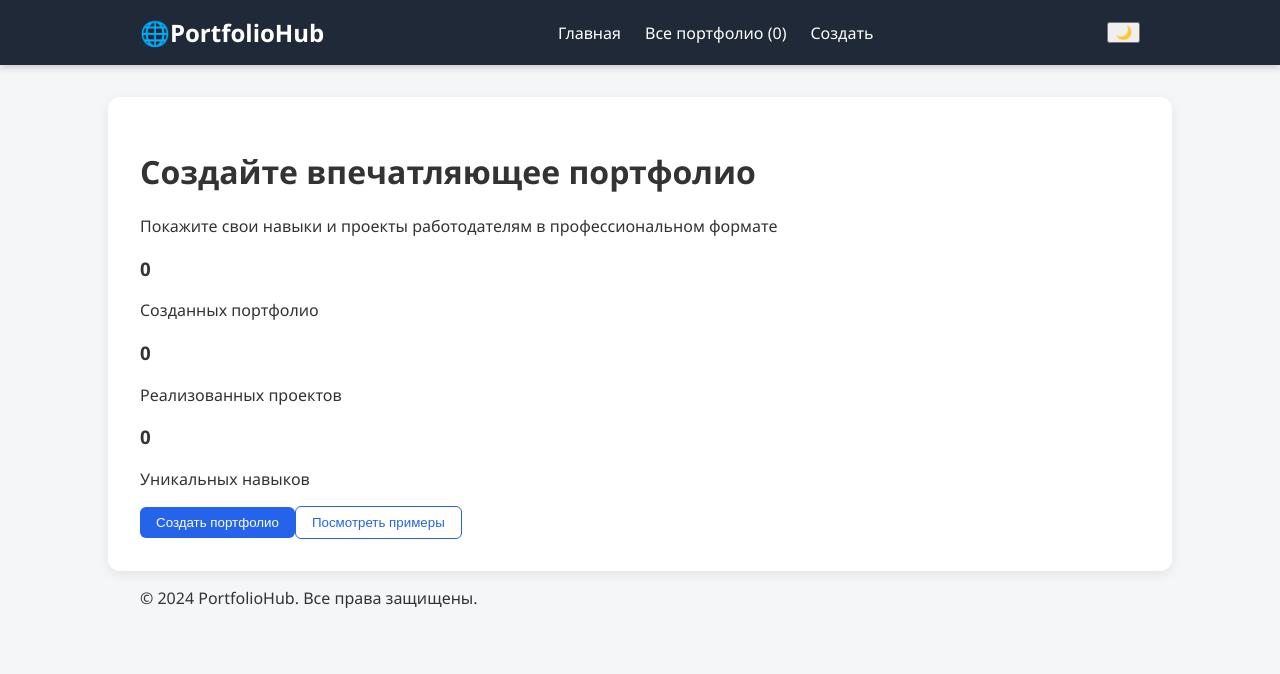
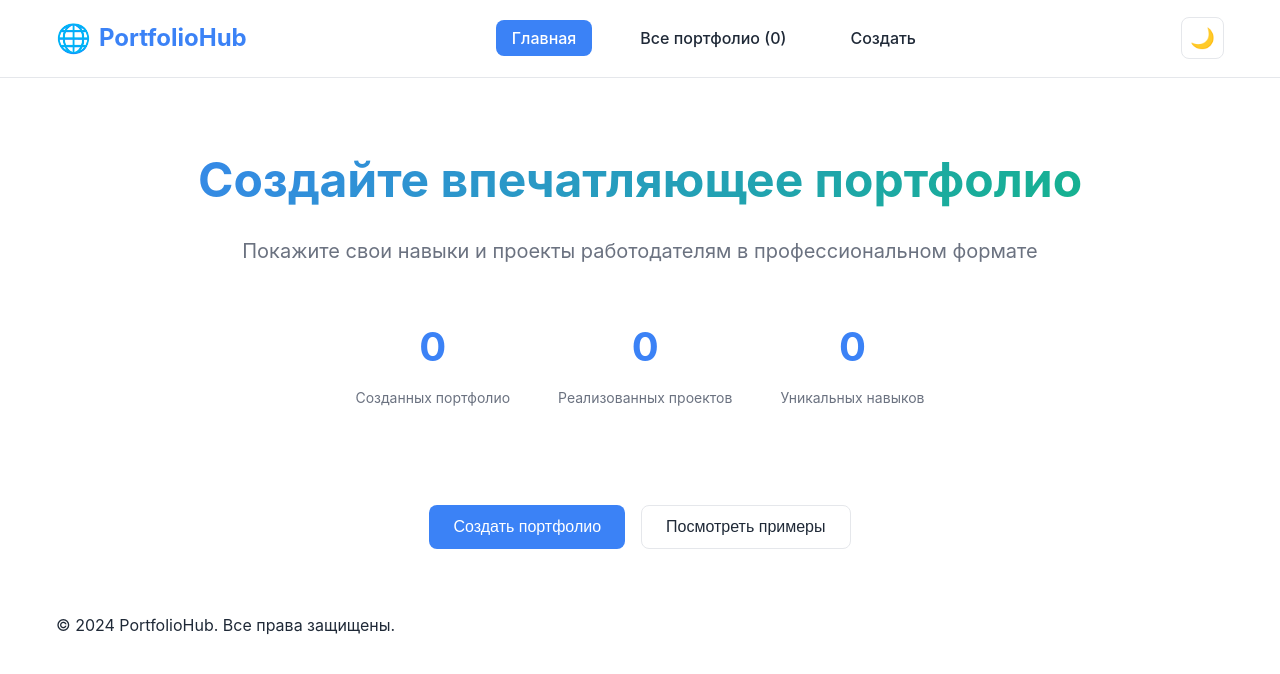
Before and after one commit to nurali0111/react-portfolio, a React (Vite) app: page / in a window 1280 px wide. Shown: the top 674 px of the page. Built offline with nearby package versions, Linux system fonts and the light colour scheme; the HTML template or start-up script is replaced by a standard one.

Commit message:
Update index.css

```diff
--- a/src/index.css
+++ b/src/index.css
@@ -1,188 +1,637 @@
-body {
-  font-family: "Segoe UI", Arial, sans-serif;
-  background: #f4f6f8;
-  color: #333;
+* {
   margin: 0;
   padding: 0;
+  box-sizing: border-box;
+}
+
+:root {
+  --primary-color: #3b82f6;
+  --primary-hover: #2563eb;
+  --secondary-color: #6b7280;
+  --success-color: #10b981;
+  --danger-color: #ef4444;
+  --warning-color: #f59e0b;
+  --bg-color: #ffffff;
+  --bg-secondary: #f8fafc;
+  --text-color: #1f2937;
+  --text-secondary: #6b7280;
+  --border-color: #e5e7eb;
+  --shadow: 0 1px 3px 0 rgba(0, 0, 0, 0.1), 0 1px 2px 0 rgba(0, 0, 0, 0.06);
+  --shadow-lg: 0 10px 15px -3px rgba(0, 0, 0, 0.1), 0 4px 6px -2px rgba(0, 0, 0, 0.05);
+}
+
+.dark-mode {
+  --primary-color: #60a5fa;
+  --primary-hover: #3b82f6;
+  --secondary-color: #9ca3af;
+  --success-color: #34d399;
+  --danger-color: #f87171;
+  --warning-color: #fbbf24;
+  --bg-color: #111827;
+  --bg-secondary: #1f2937;
+  --text-color: #f9fafb;
+  --text-secondary: #d1d5db;
+  --border-color: #374151;
+  --shadow: 0 1px 3px 0 rgba(0, 0, 0, 0.3), 0 1px 2px 0 rgba(0, 0, 0, 0.2);
+  --shadow-lg: 0 10px 15px -3px rgba(0, 0, 0, 0.3), 0 4px 6px -2px rgba(0, 0, 0, 0.2);
+}
+
+body {
+  font-family: 'Inter', -apple-system, BlinkMacSystemFont, sans-serif;
+  background-color: var(--bg-color);
+  color: var(--text-color);
+  transition: all 0.3s ease;
+  line-height: 1.6;
 }
 
 .container {
-  width: 90%;
-  max-width: 1000px;
+  max-width: 1200px;
   margin: 0 auto;
+  padding: 0 1rem;
 }
 
-header {
-  background: #1f2937;
-  color: white;
+/* Header */
+.header {
+  background: var(--bg-color);
+  border-bottom: 1px solid var(--border-color);
+  position: sticky;
+  top: 0;
+  z-index: 100;
+  backdrop-filter: blur(10px);
+}
+
+.nav {
+  display: flex;
+  justify-content: space-between;
+  align-items: center;
   padding: 1rem 0;
-  margin-bottom: 2rem;
-  box-shadow: 0 2px 8px rgba(0, 0, 0, 0.2);
 }
 
 .logo {
+  display: flex;
+  align-items: center;
+  gap: 0.5rem;
   font-size: 1.5rem;
   font-weight: bold;
+  color: var(--primary-color);
 }
 
-nav {
-  display: flex;
-  justify-content: space-between;
-  align-items: center;
+.logo-icon {
+  font-size: 1.75rem;
 }
 
 .nav-links {
+  display: flex;
   list-style: none;
-  display: flex;
-  gap: 1.5rem;
-  margin: 0;
-  padding: 0;
+  gap: 2rem;
 }
 
-.nav-links li a {
-  color: white;
+.nav-links a {
   text-decoration: none;
+  color: var(--text-color);
   font-weight: 500;
-  transition: 0.2s;
+  padding: 0.5rem 1rem;
+  border-radius: 0.5rem;
+  transition: all 0.3s ease;
 }
 
-.nav-links li a:hover {
-  color: #60a5fa;
+.nav-links a:hover {
+  background: var(--bg-secondary);
 }
 
-.main-content {
-  background: white;
-  padding: 2rem;
-  border-radius: 12px;
-  box-shadow: 0 3px 12px rgba(0, 0, 0, 0.08);
+.nav-links .active a {
+  background: var(--primary-color);
+  color: white;
 }
 
+.theme-toggle {
+  background: none;
+  border: 1px solid var(--border-color);
+  padding: 0.5rem;
+  border-radius: 0.5rem;
+  cursor: pointer;
+  font-size: 1.25rem;
+  transition: all 0.3s ease;
+}
+
+.theme-toggle:hover {
+  background: var(--bg-secondary);
+}
+
+/* Buttons */
 .btn {
+  padding: 0.5rem 1rem;
+  border: none;
+  border-radius: 0.5rem;
+  font-weight: 500;
   cursor: pointer;
-  border: none;
-  border-radius: 6px;
-  padding: 0.5rem 1rem;
-  font-weight: 500;
-  transition: 0.2s;
+  transition: all 0.3s ease;
+  text-decoration: none;
+  display: inline-flex;
+  align-items: center;
+  gap: 0.5rem;
+  font-size: 0.875rem;
 }
 
 .btn-primary {
-  background: #2563eb;
+  background: var(--primary-color);
   color: white;
 }
 
 .btn-primary:hover {
-  background: #1d4ed8;
+  background: var(--primary-hover);
+  transform: translateY(-1px);
+}
+
+.btn-secondary {
+  background: var(--secondary-color);
+  color: white;
 }
 
 .btn-outline {
-  border: 1px solid #2563eb;
-  color: #2563eb;
   background: transparent;
+  border: 1px solid var(--border-color);
+  color: var(--text-color);
 }
 
 .btn-outline:hover {
-  background: #2563eb;
+  background: var(--bg-secondary);
+}
+
+.btn-danger {
+  background: var(--danger-color);
   color: white;
 }
 
-form input,
-form textarea,
-form select {
-  width: 100%;
-  padding: 0.6rem;
-  border-radius: 6px;
-  border: 1px solid #ccc;
-  margin-bottom: 1rem;
-  font-size: 0.95rem;
+.btn-danger:hover {
+  background: #dc2626;
 }
 
-form textarea {
-  resize: vertical;
-  min-height: 80px;
+.btn-large {
+  padding: 0.75rem 1.5rem;
+  font-size: 1rem;
 }
 
+/* Hero Section */
+.hero-section {
+  padding: 4rem 0;
+  text-align: center;
+}
 
-.portfolio-list {
-  display: grid;
+.hero-content h1 {
+  font-size: 3rem;
+  font-weight: bold;
+  margin-bottom: 1rem;
+  background: linear-gradient(135deg, var(--primary-color), var(--success-color));
+  -webkit-background-clip: text;
+  -webkit-text-fill-color: transparent;
+  background-clip: text;
+}
+
+.hero-content p {
+  font-size: 1.25rem;
+  color: var(--text-secondary);
+  margin-bottom: 3rem;
+}
+
+.hero-stats {
+  display: flex;
+  justify-content: center;
+  gap: 3rem;
+  margin-bottom: 3rem;
+}
+
+.stat {
+  text-align: center;
+}
+
+.stat h3 {
+  font-size: 2.5rem;
+  font-weight: bold;
+  color: var(--primary-color);
+  margin-bottom: 0.5rem;
+}
+
+.stat p {
+  color: var(--text-secondary);
+  font-size: 0.875rem;
+}
+
+.hero-actions {
+  display: flex;
+  justify-content: center;
   gap: 1rem;
 }
 
+/* List Section */
+.list-section {
+  padding: 2rem 0;
+}
+
+.list-header {
+  display: flex;
+  justify-content: space-between;
+  align-items: center;
+  margin-bottom: 2rem;
+  flex-wrap: wrap;
+  gap: 1rem;
+}
+
+.list-controls {
+  display: flex;
+  gap: 1rem;
+  align-items: center;
+  flex-wrap: wrap;
+}
+
+.search-box input {
+  padding: 0.75rem 1rem;
+  border: 1px solid var(--border-color);
+  border-radius: 0.5rem;
+  background: var(--bg-color);
+  color: var(--text-color);
+  width: 300px;
+  font-size: 0.875rem;
+}
+
+.sort-select {
+  padding: 0.75rem;
+  border: 1px solid var(--border-color);
+  border-radius: 0.5rem;
+  background: var(--bg-color);
+  color: var(--text-color);
+}
+
+.import-section {
+  background: var(--bg-secondary);
+  padding: 1rem;
+  border-radius: 0.5rem;
+  margin-bottom: 2rem;
+  display: flex;
+  gap: 1rem;
+  align-items: flex-start;
+}
+
+.import-section textarea {
+  flex: 1;
+  padding: 0.75rem;
+  border: 1px solid var(--border-color);
+  border-radius: 0.5rem;
+  background: var(--bg-color);
+  color: var(--text-color);
+  font-family: monospace;
+  font-size: 0.875rem;
+  resize: vertical;
+}
+
+/* Portfolio Grid */
+.portfolio-grid {
+  display: grid;
+  grid-template-columns: repeat(auto-fill, minmax(350px, 1fr));
+  gap: 1.5rem;
+}
+
 .portfolio-card {
-  background: #f9fafb;
-  padding: 1rem;
-  border-radius: 10px;
-  box-shadow: 0 2px 6px rgba(0, 0, 0, 0.05);
-  transition: transform 0.2s;
+  background: var(--bg-color);
+  border: 1px solid var(--border-color);
+  border-radius: 1rem;
+  padding: 1.5rem;
+  transition: all 0.3s ease;
+  box-shadow: var(--shadow);
 }
 
 .portfolio-card:hover {
-  transform: translateY(-3px);
+  transform: translateY(-4px);
+  box-shadow: var(--shadow-lg);
 }
 
-.portfolio-card h3 {
-  margin: 0.2rem 0;
+.card-header {
+  display: flex;
+  gap: 1rem;
+  align-items: flex-start;
+  margin-bottom: 1rem;
 }
 
-.portfolio-card p {
-  font-size: 0.9rem;
-  color: #555;
+.portfolio-photo {
+  width: 60px;
+  height: 60px;
+  border-radius: 50%;
+  object-fit: cover;
+  border: 2px solid var(--primary-color);
+}
+
+.portfolio-info h3 {
+  font-size: 1.25rem;
+  font-weight: 600;
+  margin-bottom: 0.25rem;
+}
+
+.profession {
+  color: var(--primary-color);
+  font-weight: 500;
+  margin-bottom: 0.25rem;
+}
+
+.date {
+  font-size: 0.75rem;
+  color: var(--text-secondary);
+}
+
+.portfolio-about {
+  color: var(--text-secondary);
+  margin-bottom: 1rem;
+  font-size: 0.875rem;
+}
+
+.skills-preview {
+  display: flex;
+  flex-wrap: wrap;
+  gap: 0.5rem;
+  margin-bottom: 1.5rem;
 }
 
 .portfolio-actions {
   display: flex;
   gap: 0.5rem;
-  margin-top: 0.8rem;
+  flex-wrap: wrap;
 }
 
-/* === Навыки и проекты === */
+.portfolio-actions .btn {
+  flex: 1;
+  min-width: 80px;
+  justify-content: center;
+}
+
+/* Skill Tags */
 .skill-tag {
-  display: inline-block;
-  background: #2563eb;
+  display: inline-flex;
+  align-items: center;
+  gap: 0.25rem;
+  background: var(--primary-color);
   color: white;
-  padding: 0.3rem 0.6rem;
-  border-radius: 20px;
-  margin: 0.2rem;
-  font-size: 0.8rem;
+  padding: 0.25rem 0.75rem;
+  border-radius: 1rem;
+  font-size: 0.75rem;
+  font-weight: 500;
+}
+
+.skill-tag.mini {
+  padding: 0.125rem 0.5rem;
+  font-size: 0.625rem;
+}
+
+.skill-tag.large {
+  padding: 0.5rem 1rem;
+  font-size: 0.875rem;
+}
+
+.skill-tag.more {
+  background: var(--secondary-color);
+}
+
+.remove-skill {
+  background: none;
+  border: none;
+  color: white;
+  cursor: pointer;
+  padding: 0;
+  margin-left: 0.25rem;
+  font-size: 1rem;
+  line-height: 1;
+}
+
+/* View Section */
+.view-section {
+  padding: 2rem 0;
+}
+
+.view-header {
+  display: flex;
+  justify-content: space-between;
+  align-items: center;
+  margin-bottom: 2rem;
+}
+
+.back-btn {
+  display: flex;
+  align-items: center;
+  gap: 0.5rem;
+}
+
+.header-actions {
+  display: flex;
+  gap: 1rem;
+}
+
+.portfolio-hero {
+  display: flex;
+  gap: 2rem;
+  align-items: center;
+  margin-bottom: 3rem;
+  padding: 2rem;
+  background: var(--bg-secondary);
+  border-radius: 1rem;
+}
+
+.hero-photo {
+  width: 120px;
+  height: 120px;
+  border-radius: 50%;
+  object-fit: cover;
+  border: 4px solid var(--primary-color);
+}
+
+.hero-info h1 {
+  font-size: 2.5rem;
+  font-weight: bold;
+  margin-bottom: 0.5rem;
+}
+
+.hero-profession {
+  font-size: 1.5rem;
+  color: var(--primary-color);
+  font-weight: 500;
+  margin-bottom: 1rem;
+}
+
+.contact-info {
+  display: flex;
+  gap: 1rem;
+  flex-wrap: wrap;
+}
+
+.contact-info span {
+  display: flex;
+  align-items: center;
+  gap: 0.5rem;
+  color: var(--text-secondary);
+}
+
+.section {
+  margin-bottom: 2rem;
+}
+
+.section h3 {
+  font-size: 1.5rem;
+  margin-bottom: 1rem;
+  color: var(--text-color);
+}
+
+.about-text {
+  font-size: 1.125rem;
+  line-height: 1.8;
+  color: var(--text-secondary);
+}
+
+.skills-grid {
+  display: flex;
+  flex-wrap: wrap;
+  gap: 0.75rem;
+}
+
+.projects-grid {
+  display: grid;
+  gap: 1rem;
 }
 
 .project-card {
-  background: #eef2ff;
-  padding: 1rem;
-  border-radius: 10px;
+  background: var(--bg-secondary);
+  padding: 1.5rem;
+  border-radius: 0.75rem;
+  border-left: 4px solid var(--primary-color);
+}
+
+.project-card h4 {
+  font-size: 1.25rem;
+  margin-bottom: 0.5rem;
+  color: var(--text-color);
+}
+
+.project-card p {
+  color: var(--text-secondary);
+  line-height: 1.6;
+}
+
+.no-projects {
+  color: var(--text-secondary);
+  font-style: italic;
+  text-align: center;
+  padding: 2rem;
+}
+
+/* Create Section */
+.create-section {
+  padding: 2rem 0;
+}
+
+.portfolio-form {
+  max-width: 800px;
+  margin: 0 auto;
+}
+
+.portfolio-form h2 {
+  font-size: 2rem;
+  margin-bottom: 2rem;
+  text-align: center;
+}
+
+.form-grid {
+  display: grid;
+  grid-template-columns: 1fr 1fr;
+  gap: 1.5rem;
+  margin-bottom: 2rem;
+}
+
+.form-group {
+  display: flex;
+  flex-direction: column;
+}
+
+.form-group.full-width {
+  grid-column: 1 / -1;
+}
+
+.form-group label {
+  font-weight: 500;
+  margin-bottom: 0.5rem;
+  color: var(--text-color);
+}
+
+.form-group input,
+.form-group textarea {
+  padding: 0.75rem;
+  border: 1px solid var(--border-color);
+  border-radius: 0.5rem;
+  background: var(--bg-color);
+  color: var(--text-color);
+  font-size: 0.875rem;
+  transition: all 0.3s ease;
+}
+
+.form-group input:focus,
+.form-group textarea:focus {
+  outline: none;
+  border-color: var(--primary-color);
+  box-shadow: 0 0 0 3px rgba(59, 130, 246, 0.1);
+}
+
+.form-section {
+  margin-bottom: 2rem;
+  padding: 1.5rem;
+  background: var(--bg-secondary);
+  border-radius: 0.75rem;
+}
+
+.form-section h4 {
+  font-size: 1.25rem;
+  margin-bottom: 1rem;
+  color: var(--text-color);
+}
+
+.skill-input {
+  display: flex;
+  gap: 1rem;
   margin-bottom: 1rem;
 }
 
-
-.portfolio-view {
-  background: #f9fafb;
-  padding: 2rem;
-  border-radius: 12px;
-  box-shadow: 0 2px 6px rgba(0, 0, 0, 0.05);
+.skill-input input {
+  flex: 1;
+  padding: 0.75rem;
+  border: 1px solid var(--border-color);
+  border-radius: 0.5rem;
+  background: var(--bg-color);
+  color: var(--text-color);
 }
 
-.portfolio-view img {
-  border: 3px solid #2563eb;
+.skills-list {
+  display: flex;
+  flex-wrap: wrap;
+  gap: 0.5rem;
 }
 
-.portfolio-view h1 {
-  margin: 0.5rem 0;
+.project-input {
+  display: flex;
+  flex-direction: column;
+  gap: 1rem;
+  margin-bottom: 1.5rem;
 }
 
-.portfolio-view h3 {
-  margin-top: 1.5rem;
-  color: #1f2937;
+.project-input input,
+.project-input textarea {
+  padding: 0.75rem;
+  border: 1px solid var(--border-color);
+  border-radius: 0.5rem;
+  background: var(--bg-color);
+  color: var(--text-color);
 }
 
-
-input[type="text"],
-input[type="url"],
-input[type="email"],
-input[type="tel"],
-select {
-  box-sizing: border-box;
+.projects-list {
+  display: flex;
+  flex-direction: column;
+  gap: 1rem;
 }
 
-select {
-  cursor: pointer;
-}
+.project-item {
+  display: flex;
+  justify-content: space-between;
+  align-items
```
